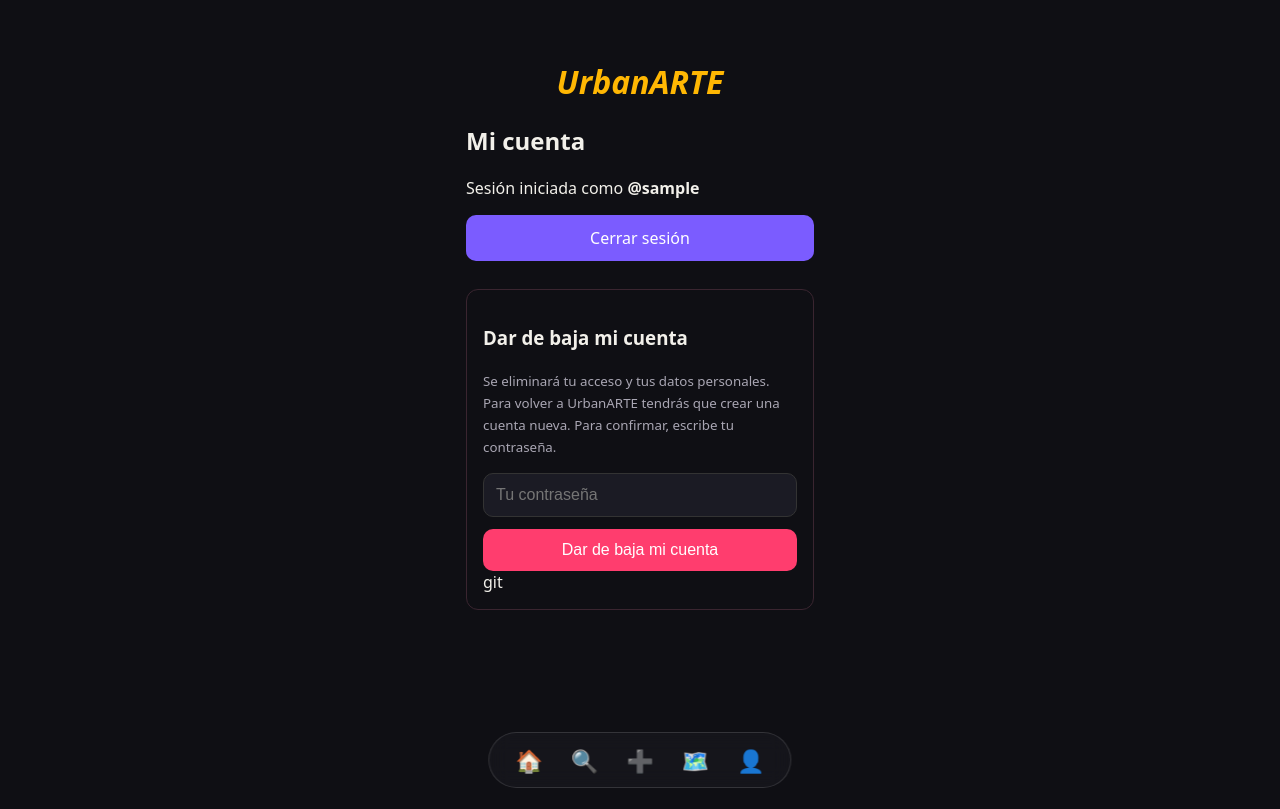
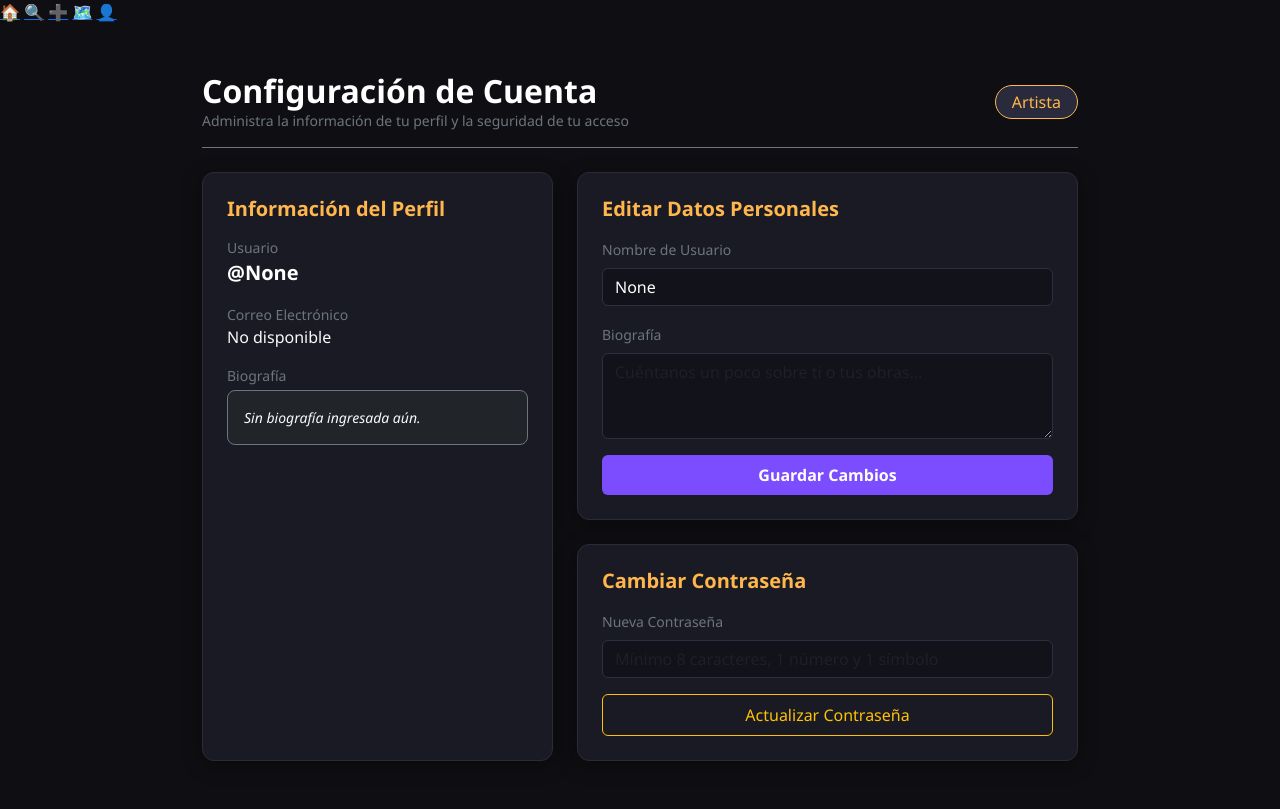
Before and after one commit to luna748828/UrbanARTE, a Flask app: page /cuenta in a window 1280 px wide. Before the commit the page ends 788 px from the top, so only its background shows below. Run offline with Flask 3, Linux system fonts and the light colour scheme; the visitor is signed in with stand-in values (Sample User, id 1).

Commit message:
Implementar módulo 6 completo: lógica de perfil de usuario, edición y cambio de clave

```diff
--- a/app.py
+++ b/app.py
@@ -3,6 +3,7 @@ from config import Config
 from routes.auth import bp as auth_bp
 from routes.feed import bp as feed_bp
 from routes.mapa import bp as mapa_bp
+from routes.perfil import bp as perfil_bp
 
 app = Flask(__name__)
 app.config.from_object(Config)
@@ -11,6 +12,7 @@ app.config.from_object(Config)
 app.register_blueprint(auth_bp)
 app.register_blueprint(feed_bp)
 app.register_blueprint(mapa_bp)
+app.register_blueprint(perfil_bp)
 
 if __name__ == "__main__":
     app.run(debug=True)
--- a/repositories/usuarios.py
+++ b/repositories/usuarios.py
@@ -8,7 +8,7 @@ class UsuarioRepository:
 
     @staticmethod
     def buscar_por_id(usuario_id):
-        res = db.table("usuarios").select("id, nombre_usuario, rol, activo, correo").eq("id", usuario_id).execute()
+        res = db.table("usuarios").select("*").eq("id", usuario_id).execute()
         return res.data[0] if res.data else None
 
     @staticmethod
@@ -26,5 +26,9 @@ class UsuarioRepository:
         return [u["nombre_usuario"] for u in res.data] if res.data else []
 
     @staticmethod
+    def actualizar_perfil(usuario_id, datos):
+        return db.table("usuarios").update(datos).eq("id", usuario_id).execute()
+
+    @staticmethod
     def eliminar_perfil(usuario_id):
         return db.table("usuarios").delete().eq("id", usuario_id).execute()
--- a/templates/cuenta.html
+++ b/templates/cuenta.html
@@ -1,43 +1,149 @@
 <!DOCTYPE html>
 <html lang="es">
 <head>
-  <meta charset="UTF-8">
-  <meta name="viewport" content="width=device-width, initial-scale=1">
-  <title>Mi cuenta · UrbanARTE</title>
-  <link rel="stylesheet" href="{{ url_for('static', filename='style.css') }}">
-  <style>
-    body { background:#0f0f14; color:#f2f0ea; font-family:system-ui,sans-serif; margin:0; }
-    .caja { max-width:380px; margin:60px auto; padding:0 16px 120px; }
-    h1 { color:#ffb703; font-style:italic; text-align:center; }
-    form { display:flex; flex-direction:column; gap:12px; }
-    input, button, .boton { padding:12px; font-size:1rem; border-radius:10px; border:1px solid #333; }
-    input { background:#1b1b24; color:#f2f0ea; }
-    button, .boton { background:#7b5cff; color:#fff; border:0; cursor:pointer; text-align:center; text-decoration:none; display:block; }
-    button.peligro { background:#ff3d6e; }
-    .aviso { background:#2a1c24; border-left:4px solid #ff3d6e; padding:10px; border-radius:6px; }
-    .zona { border:1px solid #3a2530; border-radius:12px; padding:16px; margin-top:28px; }
-    small { color:#a9a6b3; }
-  </style>
+    <meta charset="UTF-8">
+    <meta name="viewport" content="width=device-width, initial-scale=1.0">
+    <title>Mi Cuenta - UrbanARTE</title>
+    <link href="https://cdn.jsdelivr.net/npm/bootstrap@5.3.0/dist/css/bootstrap.min.css" rel="stylesheet">
+    <style>
+        body {
+            background-color: #0f0f13;
+            color: #e0e0e0;
+            font-family: 'Segoe UI', Tahoma, Geneva, Verdana, sans-serif;
+        }
+        .profile-card {
+            background-color: #1a1a24;
+            border: 1px solid #2a2a3a;
+            border-radius: 12px;
+            box-shadow: 0 4px 20px rgba(0, 0, 0, 0.4);
+        }
+        .btn-purple {
+            background-color: #7c4dff;
+            color: #fff;
+            border: none;
+            font-weight: 600;
+        }
+        .btn-purple:hover {
+            background-color: #651fff;
+            color: #fff;
+        }
+        .text-accent {
+            color: #ffb74d;
+        }
+        .form-control {
+            background-color: #12121a;
+            border: 1px solid #2e2e42;
+            color: #fff;
+        }
+        .form-control:focus {
+            background-color: #161622;
+            border-color: #7c4dff;
+            color: #fff;
+            box-shadow: 0 0 0 0.25rem rgba(124, 77, 255, 0.25);
+        }
+        .badge-role {
+            background-color: #2a2a3d;
+            color: #ffb74d;
+            border: 1px solid #ffb74d;
+            font-weight: 500;
+        }
+    </style>
 </head>
 <body>
-  <div class="caja">
-    <h1>UrbanARTE</h1>
-    <h2>Mi cuenta</h2>
-    <p>Sesión iniciada como <strong>@{{ session.get('nombre_usuario') }}</strong></p>
-    {% for m in get_flashed_messages() %}<p class="aviso">{{ m }}</p>{% endfor %}
 
-    <a class="boton" href="{{ url_for('auth.logout') }}">Cerrar sesión</a>
+    {% include '_nav.html' %}
 
-    <div class="zona">
-      <h3>Dar de baja mi cuenta</h3>
-      <p><small>Se eliminará tu acceso y tus datos personales. Para volver a UrbanARTE tendrás que crear una cuenta nueva. Para confirmar, escribe tu contraseña.</small></p>
-      <form method="post" action="{{ url_for('auth.desactivar_cuenta') }}"
-            onsubmit="return confirm('¿Seguro? Esta acción no se puede deshacer.');">
-        <input name="contrasena" type="password" placeholder="Tu contraseña" required>
-        <button class="peligro">Dar de baja mi cuenta</button>
-      </form>
-    git</div>
-  </div>
-  {% include "_nav.html" %}
+    <div class="container my-5" style="max-width: 900px;">
+
+        <!-- Header -->
+        <div class="d-flex align-items-center justify-content-between mb-4 border-bottom border-secondary pb-3">
+            <div>
+                <h2 class="fw-bold m-0 text-white">Configuración de Cuenta</h2>
+                <p class="text-secondary small m-0">Administra la información de tu perfil y la seguridad de tu acceso</p>
+            </div>
+            <span class="badge badge-role px-3 py-2 rounded-pill fs-6">
+                {{ perfil.rol|capitalize if perfil else 'Artista' }}
+            </span>
+        </div>
+
+        <!-- Mensajes Flash -->
+        {% with messages = get_flashed_messages() %}
+            {% if messages %}
+                {% for msg in messages %}
+                    <div class="alert alert-dark border-primary text-light alert-dismissible fade show mb-4" role="alert">
+                        <strong>Aviso:</strong> {{ msg }}
+                        <button type="button" class="btn-close btn-close-white" data-bs-dismiss="alert" aria-label="Close"></button>
+                    </div>
+                {% endfor %}
+            {% endif %}
+        {% endwith %}
+
+        <div class="row g-4">
+
+            <!-- Columna Izquierda: Vista previa de la cuenta -->
+            <div class="col-md-5">
+                <div class="profile-card p-4 h-100">
+                    <h5 class="text-accent fw-bold mb-3">Información del Perfil</h5>
+
+                    <div class="mb-3">
+                        <small class="text-secondary d-block">Usuario</small>
+                        <span class="fs-5 fw-semibold text-white">
+                            @{{ perfil.nombre_usuario if perfil else session.get('usuario_nombre') }}
+                        </span>
+                    </div>
+
+                    <div class="mb-3">
+                        <small class="text-secondary d-block">Correo Electrónico</small>
+                        <span class="text-light">
+                            {{ perfil.correo if perfil else 'No disponible' }}
+                        </span>
+                    </div>
+
+                    <div class="mb-3">
+                        <small class="text-secondary d-block">Biografía</small>
+                        <p class="text-light fst-italic small bg-dark p-3 rounded-3 border border-secondary mt-1">
+                            {{ perfil.biografia if perfil and perfil.biografia else 'Sin biografía ingresada aún.' }}
+                        </p>
+                    </div>
+                </div>
+            </div>
+
+            <!-- Columna Derecha: Formularios de Edición -->
+            <div class="col-md-7">
+
+                <!-- 6.2 Edición de datos personales -->
+                <div class="profile-card p-4 mb-4">
+                    <h5 class="text-accent fw-bold mb-3">Editar Datos Personales</h5>
+                    <form action="{{ url_for('perfil.editar_perfil') }}" method="POST">
+                        <div class="mb-3">
+                            <label class="form-label text-secondary small">Nombre de Usuario</label>
+                            <input type="text" name="nombre_usuario" class="form-control" value="{{ perfil.nombre_usuario if perfil else session.get('usuario_nombre') }}" required>
+                        </div>
+                        <div class="mb-3">
+                            <label class="form-label text-secondary small">Biografía</label>
+                            <textarea name="biografia" class="form-control" rows="3" placeholder="Cuéntanos un poco sobre ti o tus obras...">{{ perfil.biografia if perfil and perfil.biografia else '' }}</textarea>
+                        </div>
+                        <button type="submit" class="btn btn-purple w-100 py-2">Guardar Cambios</button>
+                    </form>
+                </div>
+
+                <!-- 6.4 Cambio de contraseña -->
+                <div class="profile-card p-4">
+                    <h5 class="text-accent fw-bold mb-3">Cambiar Contraseña</h5>
+                    <form action="{{ url_for('perfil.cambiar_clave') }}" method="POST">
+                        <div class="mb-3">
+                            <label class="form-label text-secondary small">Nueva Contraseña</label>
+                            <input type="password" name="nueva_clave" class="form-control" placeholder="Mínimo 8 caracteres, 1 número y 1 símbolo" required>
+                        </div>
+                        <button type="submit" class="btn btn-outline-warning w-100 py-2">Actualizar Contraseña</button>
+                    </form>
+                </div>
+
+            </div>
+        </div>
+
+    </div>
+
+    <script src="https://cdn.jsdelivr.net/npm/bootstrap@5.3.0/dist/js/bootstrap.bundle.min.js"></script>
 </body>
 </html>
```
Also changed, not shown: routes/perfil.py (added, +33 -0 lines), services/perfil_service.py (added, +40 -0 lines).
